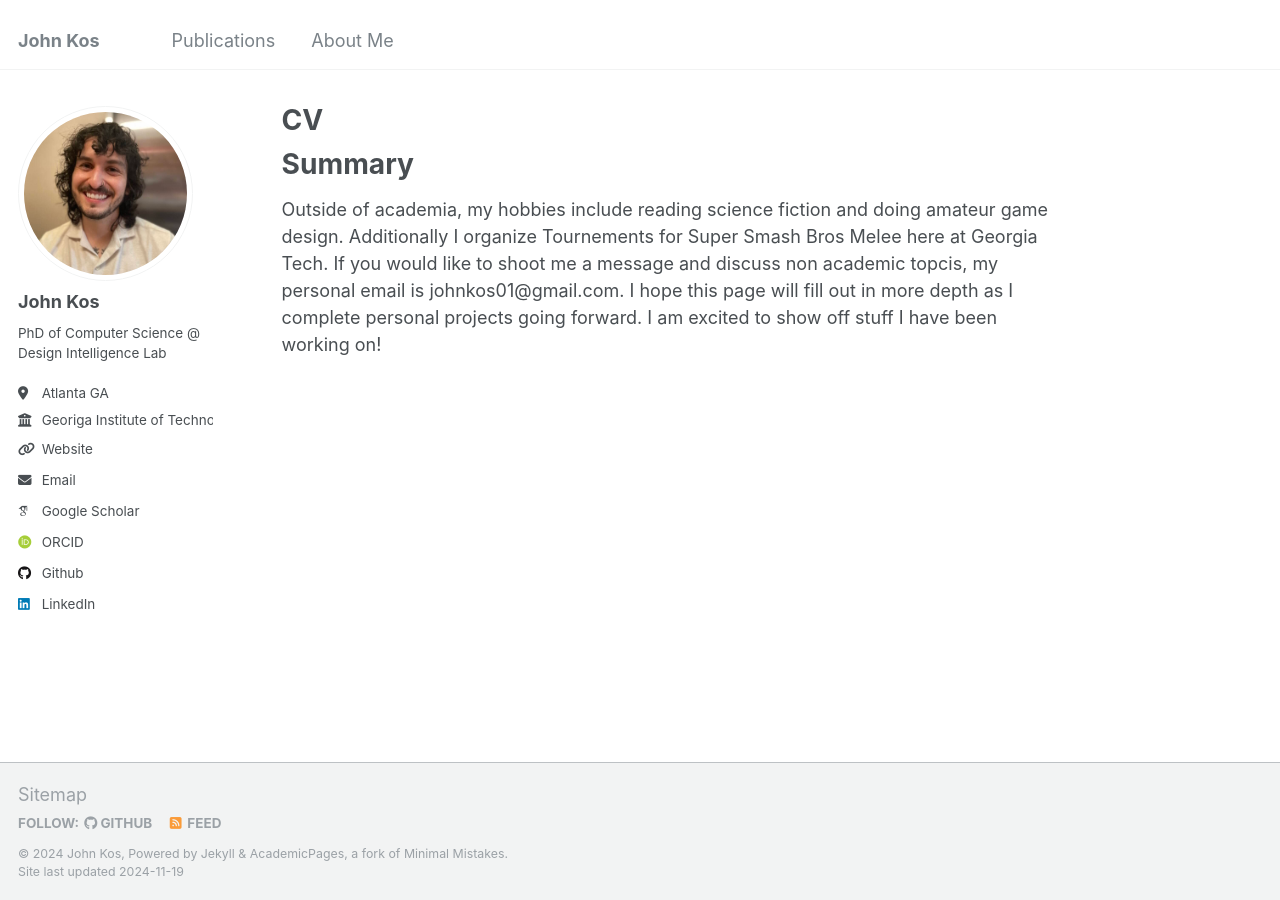
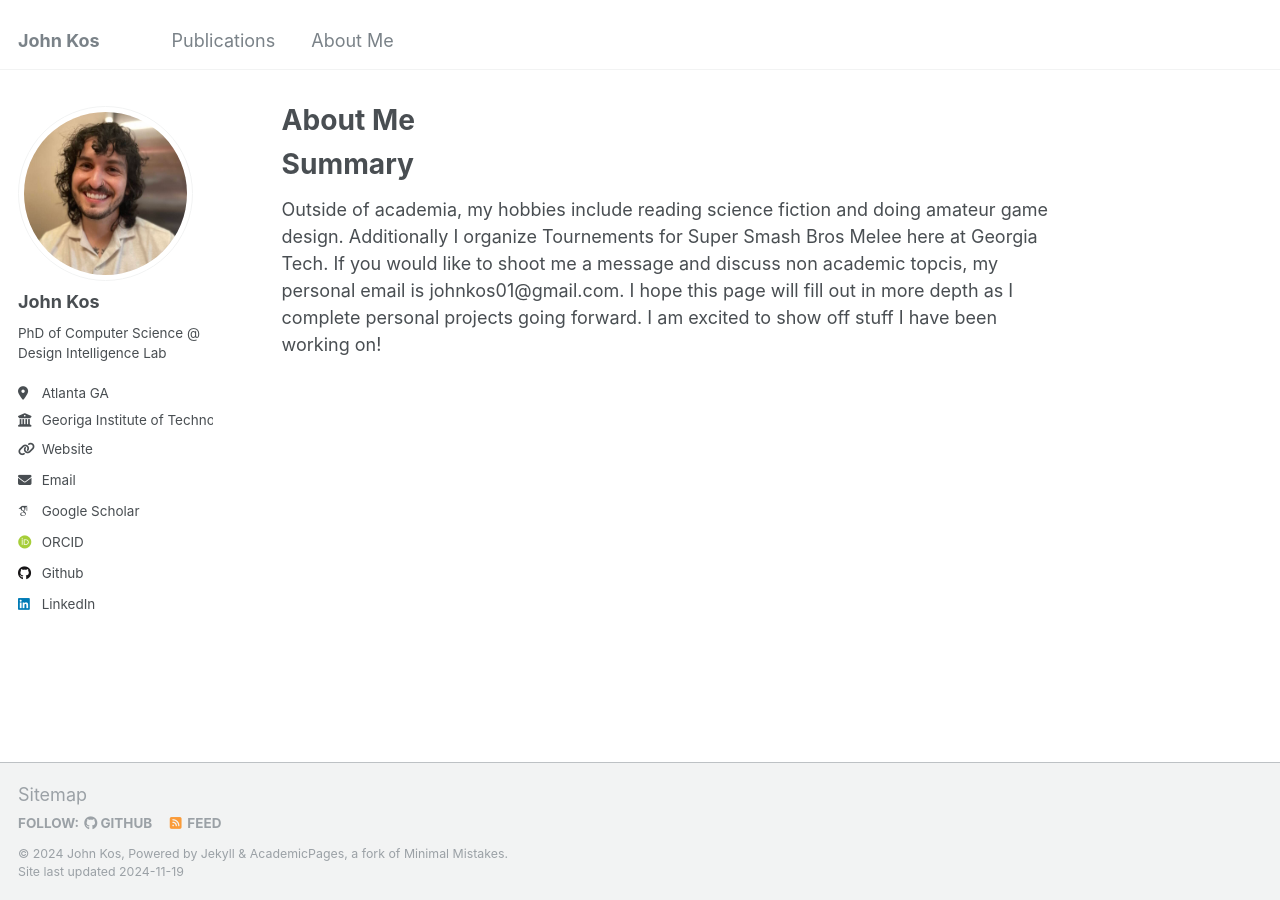
Before and after one commit to JohnKos/JohnKos.github.io, a Jekyll site: the page built from _pages/about-me.md, in a window 1280 px wide. Built offline with Jekyll 4.4.1, drawn with Linux system fonts in a browser that asks for light colours; some web fonts are replaced.

Commit message:
try fixing about me again

```diff
--- a/_data/navigation.yml
+++ b/_data/navigation.yml
@@ -9,7 +9,7 @@ main:
     url: /publications/
 
   - title: "About Me"
-    url: /aboutme/
+    url: /about-me/
 
 #  - title: "Talks"
 #    url: /talks/
--- a/_pages/aboutme.md
+++ b/_pages/about-me.md
@@ -1,10 +1,9 @@
 ---
-permalink: /aboutme
-title: "CV"
+permalink: /about-me.html
+title: "About Me"
 author_profile: true
 redirect_from:
-  - /aboutme/
-  - /aboutme.html
+  - /about-me/
 ---
 
 
```
